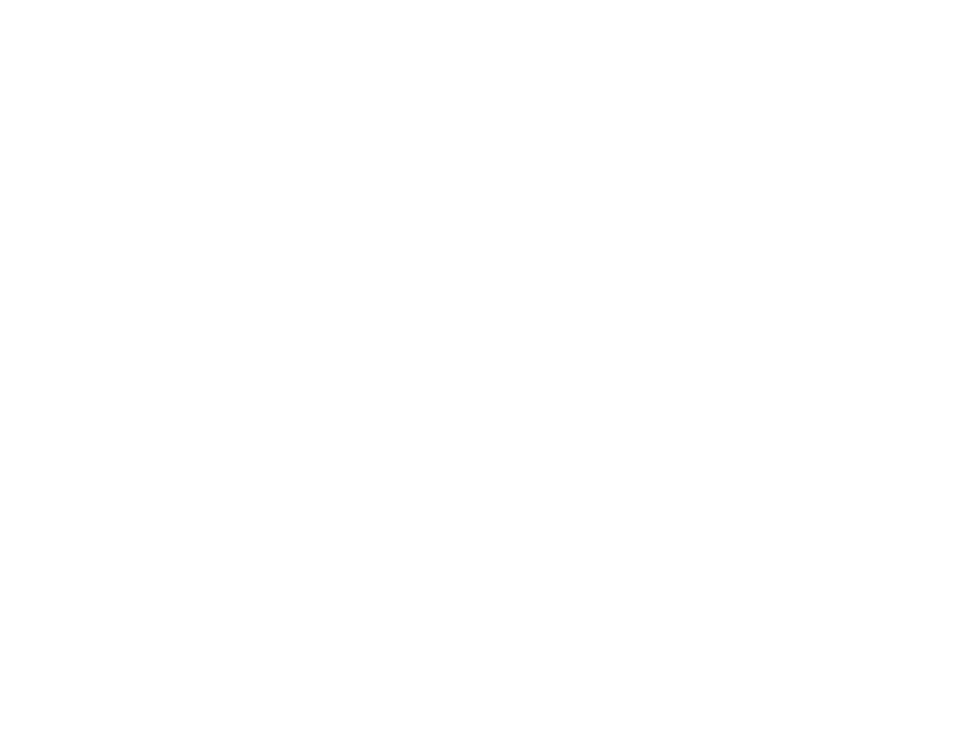
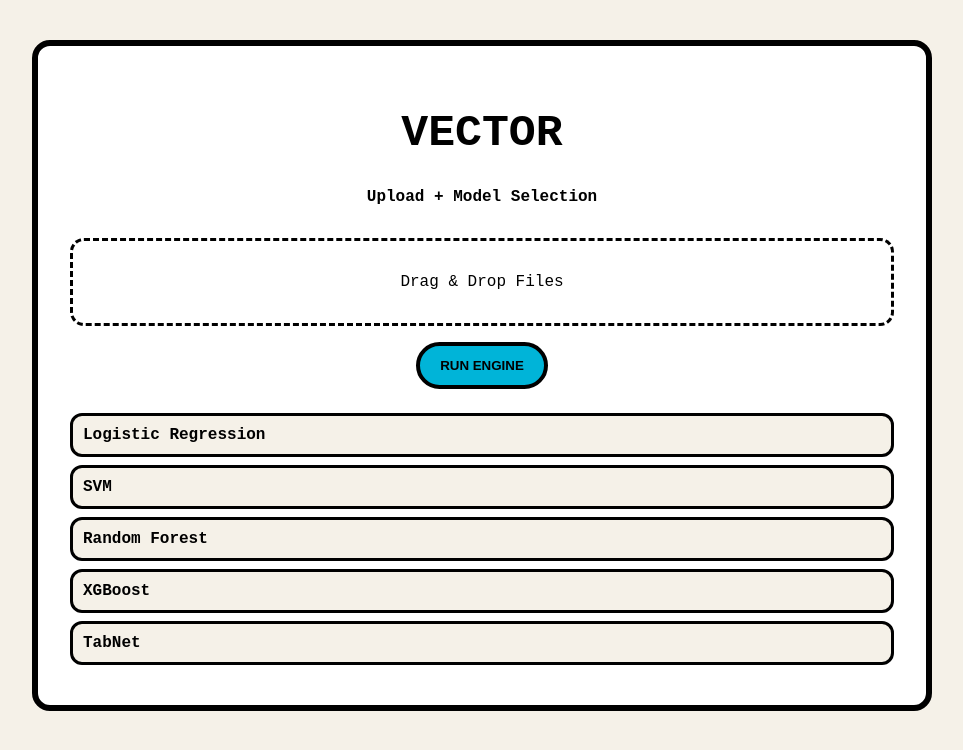
Before and after one commit to AidanColvin/Vector-direction-for-your-data, a plain HTML site: page docs/index.html in a window 1280 px wide. Shown: the whole page, without its empty margins (158-1121 px from the left). Drawn offline with Linux system fonts and the light colour scheme.

Commit message:
fix: replace placeholder with real UI

```diff
--- a/docs/index.html
+++ b/docs/index.html
@@ -1,2 +1,94 @@
-<!-- same HTML as above, but keep logo path as: assets/vector-logo.png -->
-<!-- (paste the same HTML content from Option A here) -->
+<!DOCTYPE html>
+<html lang="en">
+<head>
+  <meta charset="UTF-8" />
+  <meta name="viewport" content="width=device-width, initial-scale=1.0"/>
+  <title>Vector — Model Picker UI</title>
+
+  <style>
+    body {
+      background: #F5F1E8;
+      font-family: "Courier New", monospace;
+      padding: 2rem;
+      color: #000;
+    }
+
+    .container { max-width: 900px; margin: 0 auto; }
+
+    .card {
+      background: #fff;
+      border: 6px solid #000;
+      padding: 2rem;
+      border-radius: 18px;
+    }
+
+    h1 {
+      font-size: 2.8rem;
+      font-weight: 900;
+      text-align: center;
+    }
+
+    p {
+      text-align: center;
+      margin-bottom: 2rem;
+      font-weight: 700;
+    }
+
+    .drop {
+      border: 3px dashed #000;
+      border-radius: 14px;
+      padding: 2rem;
+      text-align: center;
+      background: #fff;
+      margin-bottom: 1rem;
+    }
+
+    .btn {
+      display: block;
+      margin: 1rem auto;
+      border: 4px solid #000;
+      background: #00B4D8;
+      padding: 12px 20px;
+      font-weight: 900;
+      border-radius: 999px;
+      cursor: pointer;
+    }
+
+    .models {
+      margin-top: 1.5rem;
+    }
+
+    .model {
+      border: 3px solid #000;
+      padding: 10px;
+      border-radius: 12px;
+      margin-bottom: 8px;
+      background: #F5F1E8;
+      font-weight: 900;
+    }
+  </style>
+</head>
+
+<body>
+  <div class="container">
+    <div class="card">
+      <h1>VECTOR</h1>
+      <p>Upload + Model Selection</p>
+
+      <div class="drop">
+        Drag & Drop Files
+      </div>
+
+      <button class="btn">RUN ENGINE</button>
+
+      <div class="models">
+        <div class="model">Logistic Regression</div>
+        <div class="model">SVM</div>
+        <div class="model">Random Forest</div>
+        <div class="model">XGBoost</div>
+        <div class="model">TabNet</div>
+      </div>
+    </div>
+  </div>
+</body>
+</html>
```
